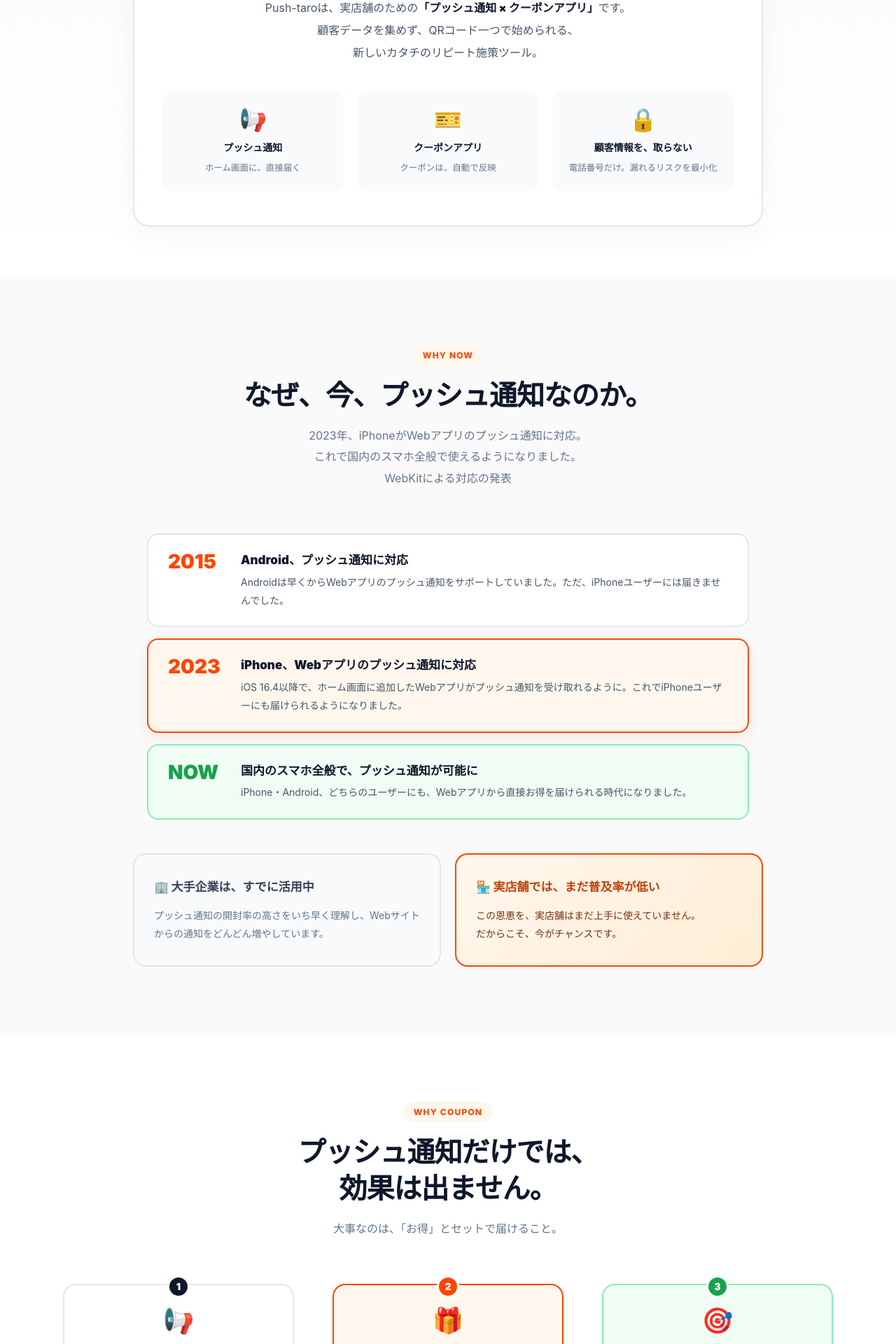
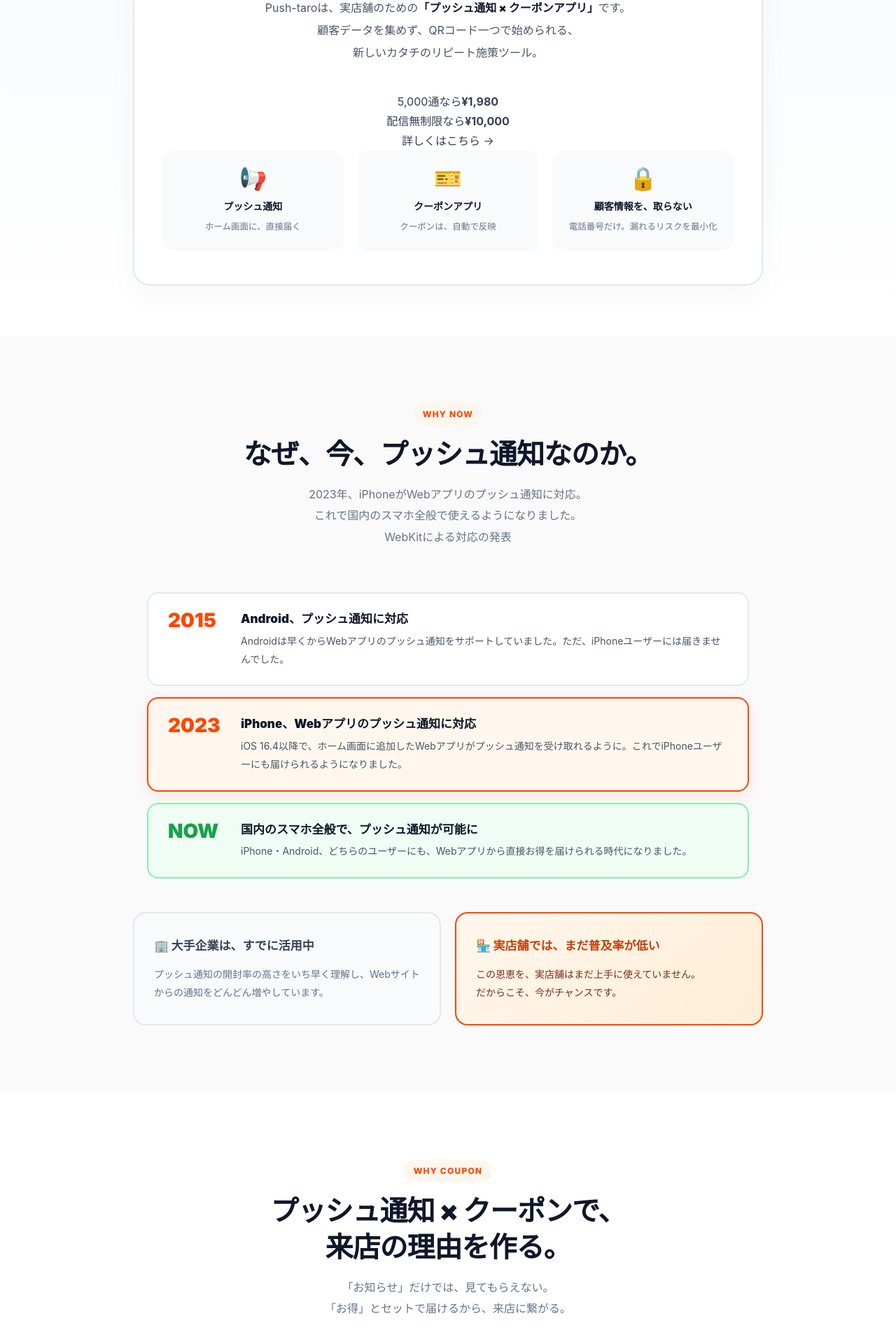
Before and after one commit to thellcishii-lang/push-taro, a Next.js app: page / in a window 1280 px wide. Shown: the part 1318-3238 px from the top of the page at 70% size. Built offline with nearby package versions, Linux system fonts and the light colour scheme; no server answers.

Commit message:
Update HomeClient.tsx

```diff
--- a/app/components/HomeClient.tsx
+++ b/app/components/HomeClient.tsx
@@ -163,6 +163,19 @@ export default function HomeClient() {
         顧客データを集めず、QRコード一つで始められる、<br />
         新しいカタチのリピート施策ツール。
       </p>
+
+      <div className="what-is-price">
+        <div className="price-short">
+          <span>5,000通なら</span>
+          <strong>¥1,980</strong>
+        </div>
+        <div className="price-short is-pro">
+          <span>配信無制限なら</span>
+          <strong>¥10,000</strong>
+        </div>
+        <a href="#pricing" className="price-link">詳しくはこちら →</a>
+      </div>
+
       <div className="what-is-points">
         <div className="what-is-point">
           <span className="what-is-point-icon">📢</span>
@@ -245,8 +258,8 @@ export default function HomeClient() {
         <div className="container">
           <div className="section-header reveal">
             <span className="section-tag">Why Coupon</span>
-            <h2>プッシュ通知だけでは、<br />効果は出ません。</h2>
-            <p>大事なのは、「お得」とセットで届けること。</p>
+            <h2>プッシュ通知 × クーポンで、<br />来店の理由を作る。</h2>
+            <p>「お知らせ」だけでは、見てもらえない。<br />「お得」とセットで届けるから、来店に繋がる。</p>
           </div>
           <div className="why-coupon-flow">
             <div className="wc-step tilt-in">
```
